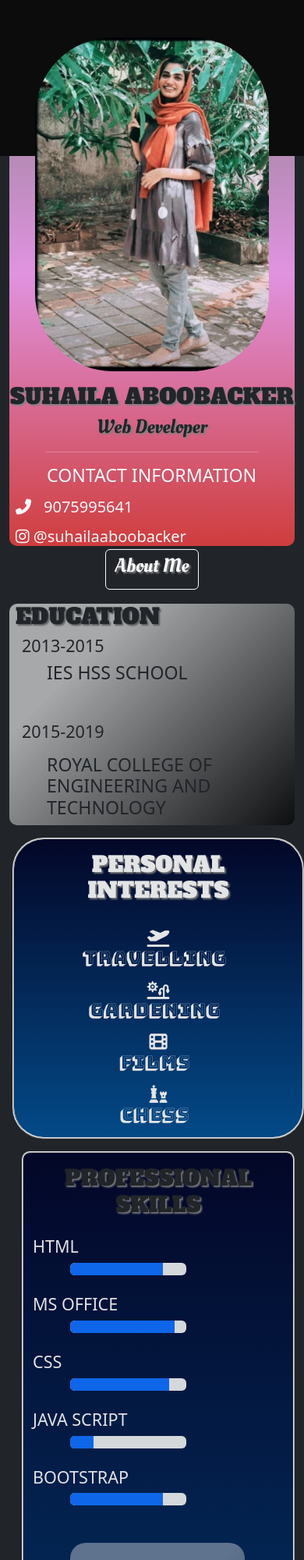
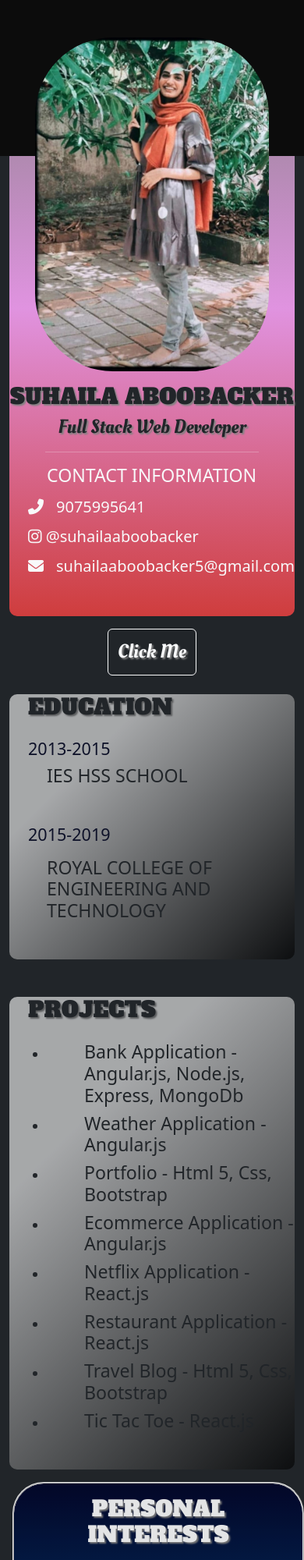
Before and after one commit to suhaila-aboobacker/personalportfolio2, a plain HTML site: page index.html in a window 390 px wide. Shown: the top 2000 px of the page at 78% size. Drawn offline with nearby package versions, Linux system fonts and the light colour scheme; a web font is replaced by a local one.

Commit message:
suhaila portfolio

```diff
--- a/index.html
+++ b/index.html
@@ -38,29 +38,30 @@
     </div>
 
     <!-- int -->
-    <div id="ab" class="w-100 " style="height: 700px;">
+    <div id="ab" class="w-100 " style="height: 790px;">
       <center> <img src="./mypic.jpg" class="img-fluid mt-5" alt="..."></center>
       <center>
         <h1 id="H1" class="mt-3">SUHAILA ABOOBACKER </h1>
-        <h2 id="H2" class="text-centre">Web Developer</h2>
+        <h2 id="H2" class="text-centre">Full Stack Web Developer</h2>
       </center>
       <center>
         <hr class="text-light  w-75">
       </center>
       <h3 id="fo" class=" text-light ms-5 text-centre">CONTACT INFORMATION</h3>
       <h5 id="fo"><a id="im" class="text-centre ms-2 text-light" href="#"><i
-            class="fa-solid fa-phone-flip  me-3 mt-2 text-centre"></i>9075995641</a></h5>
+            class="fa-solid fa-phone-flip ms-3  me-3 mt-2 text-centre"></i>9075995641</a></h5>
       <h5 id="fo"><a id="im" class="text-centre ms-2 text-light" href="https://www.instagram.com/suhailaaboobacker/"><i
-            class="fa-brands fa-instagram   mt-2 text-centre"></i> @suhailaaboobacker</a></h5>
-      <!-- <h5 id="fo"><a id="im" class=" text-light" href="https://mail.google.com/"><i class="fa-solid fa-envelope fs-5 me-3 mt-2"></i>suhailaaboobacker5@gmail.com</a></h5> -->
+            class="fa-brands fa-instagram ms-3  mt-2 text-centre"></i> @suhailaaboobacker</a></h5>
+      <h5 id="fo"><a id="im" class=" text-light ms-4" href="https://mail.google.com/"><i
+            class="fa-solid fa-envelope fs-5 me-3 mt-2"></i>suhailaaboobacker5@gmail.com</a></h5>
 
     </div>
     <!-- next page -->
 
     <div class="">
-      <center> <button class=" mb-5 btn btn-outline-light mt-1 " type="button" data-bs-toggle="offcanvas"
+      <center> <button class=" mb-3 btn btn-outline-light mt-3 " type="button" data-bs-toggle="offcanvas"
           data-bs-target="#offcanvasExample" aria-controls="offcanvasExample">
-          <h2>About Me</h2>
+          <h2 class="mt-2 ">Click Me</h2>
       </center>
       </button>
 
@@ -69,25 +70,55 @@
         <div id="su" class="offcanvas-body  ">
 
 
-          <div class=" ">
-            <h4 class=" " id="hd">Hi... I am Suhaila Aboobacker... Born and Brought up in Kerala,Palakkad... Got
-              specialised in Electronics and Communication Engineering at KTU University... Currently pursuing MEARN
-              Stack Web Development... I Just kinda person who have immense care towards Kitties and arbitrarily call me
-              as Travelholic . Always beleive in "Hard Work Pays Off If You're Patient Enough To See It Through....."
+          <div class="about ">
+            <h4 style="color:black ;" class=" " id="hd">Hi... I am Suhaila Aboobacker... Born and Brought up in
+              Palakkad, Kerala... Got
+              specialised in Electronics and Communication Engineering at KTU University... Currently achieved
+              Certification in MEARN
+              Stack Web Development... Iam a kinda person who have immense passion towards work and intense enthusiasm
+              and excitment for what i do. When it comes to my interests i arbitrarily call myself
+              as a Travelholic . Always beleive in "Hard Work Pays Off If You're Patient Enough To See It Through....."
             </h4>
           </div>
         </div>
       </div>
     </div>
 
-    <div id="edu" style="height: auto;" class="text-dark  ">
-      <h1 class="text-centre ms-2">EDUCATION</h1>
+
+
+    <div id="edu" style="height: auto;" class="text-dark mt-2 ">
+      <h1 class="text-centre ms-4 ">EDUCATION</h1>
       <div class="row">
         <div class="col-sm-6">
-          <h4 class="ms-3 ">2013-2015</h4>
+          <h4 class="ms-4 mt-3">2013-2015</h4>
           <h3 class="ms-5">IES HSS SCHOOL</h3>
-          <h4 class="mt-5  ms-3">2015-2019</h4>
-          <h3 class="ms-5 mt-3">ROYAL COLLEGE OF ENGINEERING AND TECHNOLOGY</h3>
+          <h4 class="mt-5  ms-4">2015-2019</h4>
+          <h3 class="ms-5 mt-3 mb-5">ROYAL COLLEGE OF ENGINEERING AND TECHNOLOGY</h3>
+        </div>
+      </div>
+    </div>
+
+    <div id="edu" style="height: auto;" class="text-dark mt-5 ">
+      <h1 class="text-centre ms-4">PROJECTS</h1>
+      <div class="row">
+        <div class="col-sm-6">
+          <ul class="ms-3">
+
+            <li >
+              <h3 class="ms-5 mt-3 ">Bank Application - Angular.js, Node.js, Express, MongoDb </h3>
+            </li>
+           <li><h3 class="ms-5">Weather Application - Angular.js</h3></li>
+          <li><h3 class="ms-5">Portfolio - Html 5, Css, Bootstrap</h3></li>
+           <li><h3 class="ms-5">Ecommerce Application - Angular.js</h3></li>
+          <li> <h3 class="ms-5">Netflix Application - React.js</h3></li>
+          <li><h3 class="ms-5">Restaurant Application - React.js</h3></li>
+           <li><h3 class="ms-5 ">Travel Blog - Html 5, Css, Bootstrap</h3></li>
+           <li> <h3 class="ms-5 mb-5">Tic Tac Toe - React.js</h3></li>
+
+          </ul>
+
+
+
         </div>
       </div>
     </div>
@@ -111,7 +142,7 @@
                 <h3 id="t">GARDENING</h3>
               </i></h3>
             <h3><i id="ic" class="fa-solid fa-film ">
-                <h3 id="t">FILMS </h3>
+                <h3 id="t">Teaching </h3>
               </i></h3>
             <h3><i id="ic" class="fa-solid fa-chess ">
                 <h3 id="t">CHESS</h3>
@@ -122,7 +153,7 @@
 
       <div id="sk" style="height:auto ;" class=" mt-3 w-100 ">
         <center>
-          <h1 class="mt-3  col-sm-3">PROFESSIONAL SKILLS</h1>
+          <h1 style="color: white;" class="mt-3  col-sm-3">PROFESSIONAL SKILLS</h1>
         </center>
 
         <div class=" row container">
@@ -130,36 +161,43 @@
             <h4 id="fo" class="mt-3 text-light">HTML</h4>
 
             <div class="progress ms-5 w-50">
-              <div class="progress-bar" role="progressbar" style="width: 80%" aria-valuenow="50" aria-valuemin="0"
+              <div class="progress-bar" role="progressbar" style="width: 100%" aria-valuenow="50" aria-valuemin="0"
                 aria-valuemax="100"></div>
             </div>
-            <h4 id="fo" class="mt-4 text-light">MS OFFICE</h4>
+            <h4 id="fo" class="mt-4 text-light">ANGULAR.js</h4>
 
             <div class="progress  ms-5 w-50">
-              <div class="progress-bar" role="progressbar" style="width: 90%" aria-valuenow="100" aria-valuemin="0"
+              <div class="progress-bar" role="progressbar" style="width: 95%" aria-valuenow="100" aria-valuemin="0"
                 aria-valuemax="100"></div>
             </div>
             <h4 id="fo" class="mt-4 text-light">CSS</h4>
 
             <div class="progress  ms-5 w-50">
-              <div class="progress-bar" role="progressbar" style="width: 85%" aria-valuenow="75" aria-valuemin="0"
+              <div class="progress-bar" role="progressbar" style="width: 95%" aria-valuenow="75" aria-valuemin="0"
                 aria-valuemax="100"></div>
             </div>
 
             <h4 id="fo" class="mt-4 text-light">JAVA SCRIPT</h4>
             <div class="progress  ms-5 w-50">
-              <div class="progress-bar " role="progressbar" style="width: 20%" aria-valuenow="0" aria-valuemin="0"
+              <div class="progress-bar " role="progressbar" style="width: 95%" aria-valuenow="0" aria-valuemin="0"
                 aria-valuemax="100"></div>
             </div>
             <h4 id="fo" class="mt-4 text-light">BOOTSTRAP</h4>
 
             <div class="progress  ms-5 w-50">
-                <div class="progress-bar" role="progressbar" style="width: 80%" aria-valuenow="25" aria-valuemin="0"
+              <div class="progress-bar" role="progressbar" style="width: 93%" aria-valuenow="25" aria-valuemin="0"
                 aria-valuemax="100"></div>
             </div>
+            <h4 id="fo" class="mt-4 text-light">REACT.JS</h4>
+
+            <div class="progress  ms-5 w-50">
+              <div class="progress-bar" role="progressbar" style="width: 93%" aria-valuenow="25" aria-valuemin="0"
+                aria-valuemax="100"></div>
+            </div>
+
           </div>
           <center>
-<div id="pf3" class="container w-75 mt-5 ms-5 "  style="height:auto ;">
+            <div id="pf3" class="container w-75 mt-5 ms-5 " style="height:auto ;">
               <div id="pf" class="row ">
 
                 <div id="pf1" class="col-3">
@@ -174,9 +212,12 @@
                   <h1 class="mt-5 ms-5">L</h1>
                   <h1 class="mt-5 ms-5">I</h1>
                   <h1 class="mt-5 ms-5">O</h1>
-                  <div></center>
+                  <div>
+          </center>
           <center>
-                    <h2 id="na" class="text-right mt-5">SUHAILA ABOOBACKER</h2></div>
+            <h2 id="na" style="text-align:center ;color: rgb(5, 15, 48);" class="text-right mt-3 mb-5">SUHAILA
+              ABOOBACKER</h2>
+        </div>
         </center>
       </div>
 
--- a/style.css
+++ b/style.css
@@ -14,6 +14,7 @@ background-color: rgb(12, 12, 12);
 #ab{
     border-radius: 10px;
     background: linear-gradient(grey,rgb(224, 147, 224),rgb(207, 61, 61));
+
 
 }
 img{
@@ -46,6 +47,13 @@ h2:hover{color: white;}
 /* .container-fluid{
     width: 100%;
     height:auto ; */
+.about{
+    background-image: url(./cover1.jpg);
+    background-size: cover ;
+}
+h4{
+    color: #000428;
+
 }
 
 
```
Lines whose indentation alone changed are shown as unchanged.
